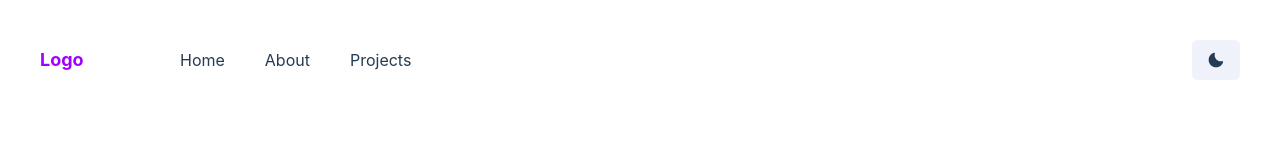
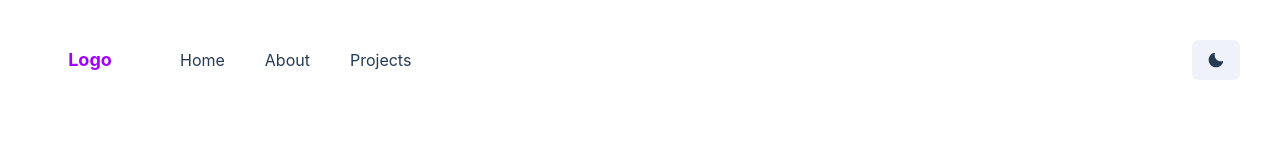
Before and after one commit to darah3ng/daportfolio, a React (Create React App) app: page / in a window 1280 px wide. Shown: the top 160 px of the page. Built offline with nearby package versions, Linux system fonts and the light colour scheme.

Commit message:
fix: display in column when screen size is <= md

```diff
--- a/src/components/ui/Navbar.tsx
+++ b/src/components/ui/Navbar.tsx
@@ -1,4 +1,3 @@
-import { useState } from 'react';
 import {
   Box,
   Text,
@@ -6,14 +5,15 @@ import {
   Button,
   Flex,
   Stack,
-  useColorMode
+  useColorMode,
+  useDisclosure
 } from '@chakra-ui/react';
 import { MoonIcon, SunIcon, CloseIcon, HamburgerIcon } from '@chakra-ui/icons';
 
 const Logo = (props) => {
   return (
     <Box {...props}>
-      <Text fontSize="lg" fontWeight="bold">
+      <Text fontSize='lg' fontWeight='bold' textAlign='center'>
         Logo
       </Text>
     </Box>
@@ -48,7 +48,7 @@ const MenuLinks = ({ isOpen }) => {
         spacing={8}
         align="center"
         justify={['center', 'space-between', 'flex-end', 'flex-end']}
-        direction={['column', 'row', 'row', 'row']}
+        direction={['column', 'column', 'row', 'row']}
         pt={[4, 4, 0, 0]}
       >
         <Logo
@@ -83,15 +83,13 @@ const NavBarContainer = ({ children, ...props }) => {
 
 const NavBar = (props) => {
   const { colorMode, toggleColorMode } = useColorMode();
-  const [isOpen, setIsOpen] = useState(false);
-
-  const toggle = () => setIsOpen(!isOpen);
+  const { isOpen, onToggle } = useDisclosure();
 
   return (
     <NavBarContainer {...props}>
-      <MenuToggle toggle={toggle} isOpen={isOpen} />
+      <MenuToggle toggle={onToggle} isOpen={isOpen} />
       <MenuLinks isOpen={isOpen} />
-      <Button onClick={toggleColorMode}>
+      <Button mt={[5, 5, 0]} onClick={toggleColorMode}>
         {colorMode === 'light' ? <MoonIcon /> : <SunIcon />}
       </Button>
     </NavBarContainer>
```
